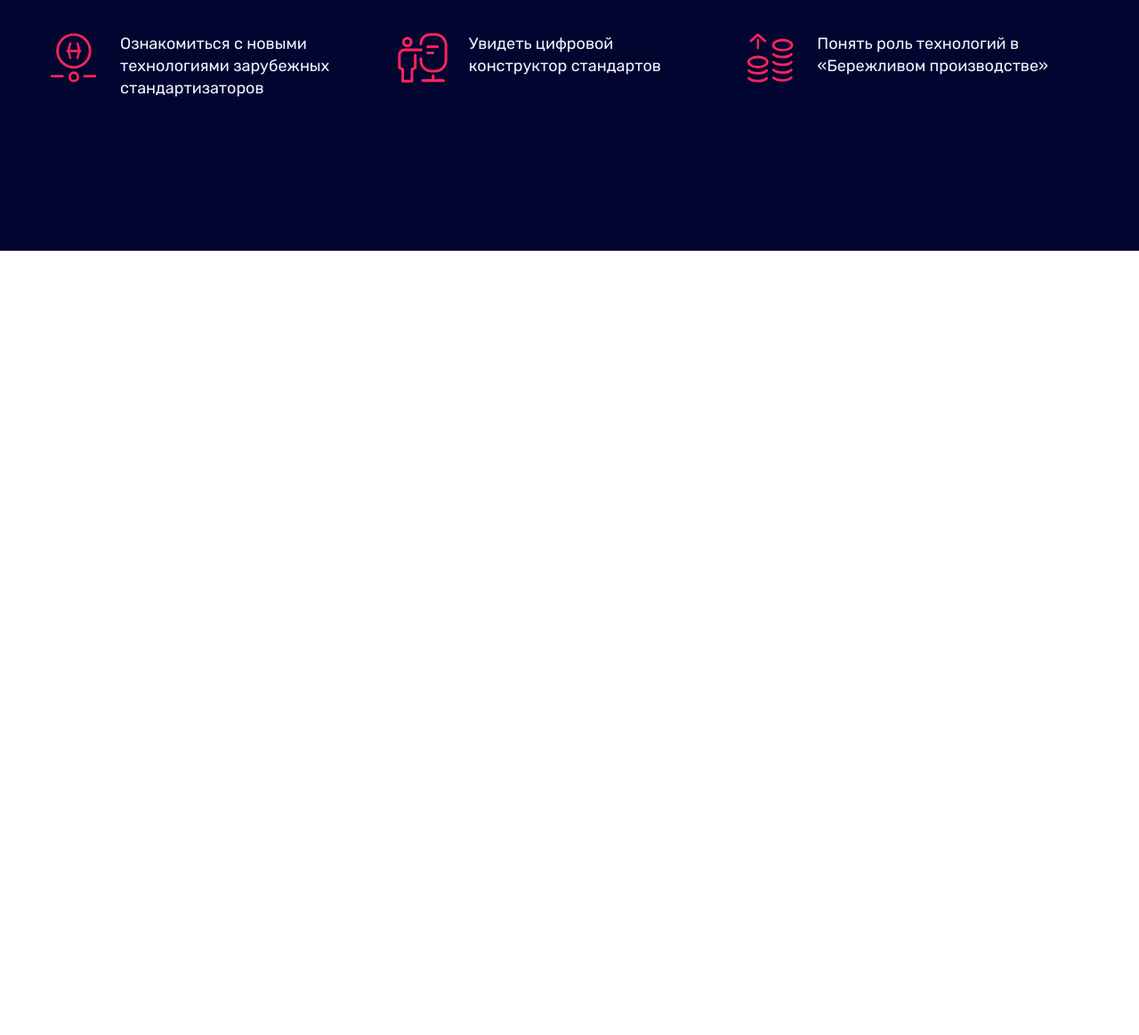
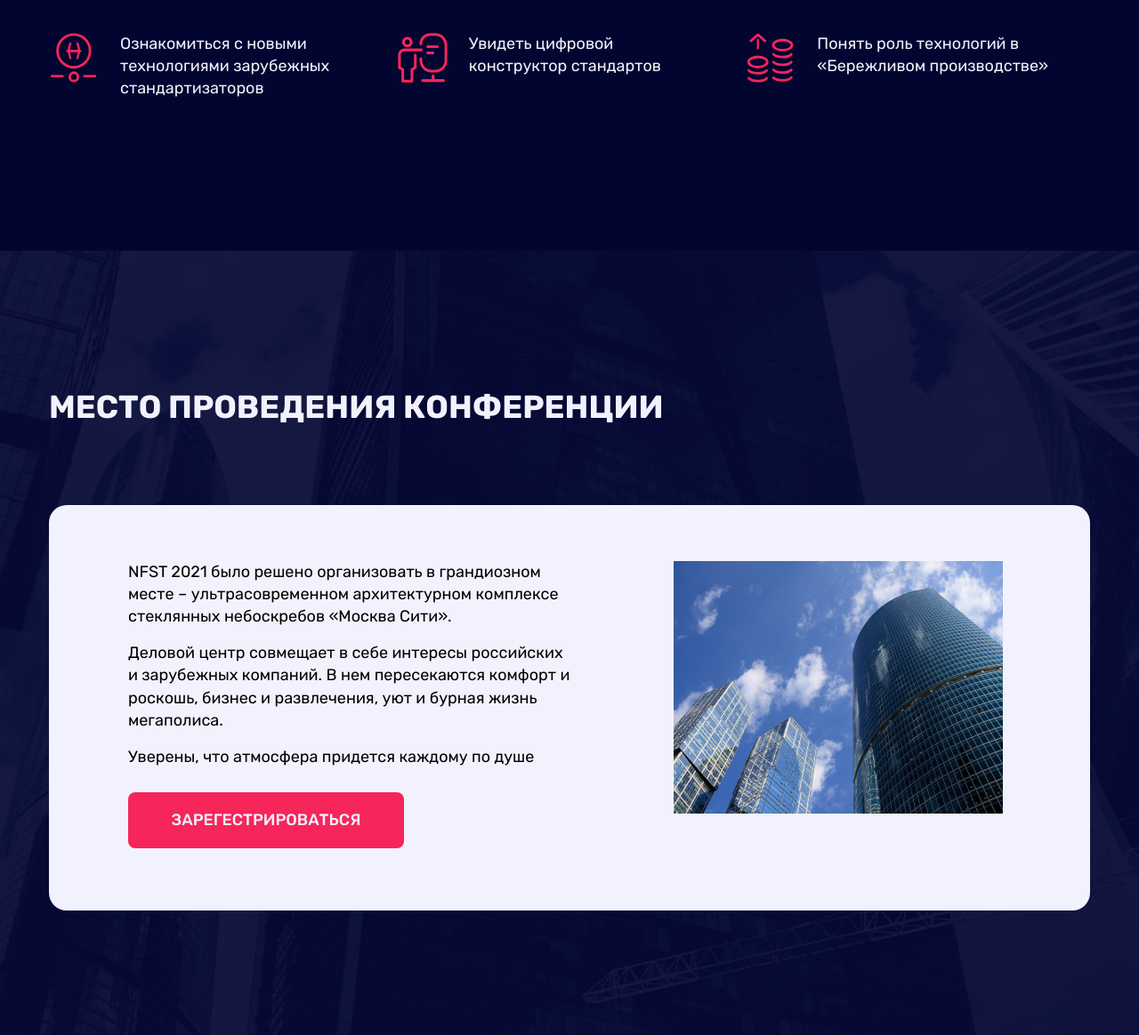
Before and after one commit to SerNerf/fin-sketch, a website: page app/index.html in a window 1280 px wide. Shown: the part 1907-3071 px from the top of the page at 89% size. Before the commit the page ends 2189 px from the top, so only its background shows below. Drawn offline with nearby package versions, Linux system fonts and the light colour scheme; files that its build step writes are made by us from their sources.

Commit message:
Сделал блок location

```diff
--- a/app/index.html
+++ b/app/index.html
@@ -79,7 +79,7 @@
                 </p>
               </div>
 
-              <a class="hero__btn" href="#">
+              <a class="hero__btn btn" href="#">
                 Зарегестрироваться
               </a>
             </div>
@@ -189,6 +189,48 @@
       </div>
     </section>
 
+    <section class="location">
+      <div class="container">
+        <h2 class="location__title title">
+          Место проведения конференции
+        </h2>
+
+        <div class="location__wrapper">
+
+          <div class="location__inner">
+
+            <div class="location__text">
+              <p>
+                NFST 2021 было решено организовать в грандиозном месте – ультрасовременном архитектурном комплексе стеклянных небоскребов «Москва Сити».
+              </p>
+              <p>
+                Деловой центр совмещает в себе интересы российских и зарубежных компаний. В нем пересекаются комфорт  и роскошь, бизнес и развлечения, уют и бурная жизнь мегаполиса.
+              </p>
+              <p>
+                Уверены, что атмосфера придется каждому по душе
+              </p>
+            </div>
+
+            <a class="location__btn btn" href="#">
+              Зарегестрироваться
+            </a>
+
+          </div>
+
+          <div class="location__slider">
+
+            <img class="location__img" src="images/slider-item1.jpg" alt="slider-1">
+            <!-- <img class="location__img" src="images/slider-item1.jpg" alt="slider-2">
+            <img class="location__img" src="images/slider-item1.jpg" alt="slider-3">
+            <img class="location__img" src="images/slider-item1.jpg" alt="slider-4"> -->
+
+          </div>
+
+        </div>
+
+      </div>
+    </section>
+
   </main>
 
   <footer class="footer">
--- a/app/js/main.js
+++ b/app/js/main.js
@@ -4,4 +4,8 @@ $(function(){
         $('.menu__list').toggleClass('menu__list--active')
     });
 
+    // $('.location__slider').slick({
+    //     arrows: false,
+    //   });
+
 });
--- a/app/scss/_global.scss
+++ b/app/scss/_global.scss
@@ -43,3 +43,21 @@ body {
     font-size: calc(24px + (36 - 24) * ((100vw - 320px) / (1200 - 320)));
   }
 }
+
+.btn {
+  display: flex;
+  justify-content: center;
+  align-items: center;
+  width: 100%;
+
+  @extend %rubik-500;
+  color: $primary;
+  text-transform: uppercase;
+
+  border-radius: 8px;
+  background-color: $accent;
+
+  @media(max-width: $xl) {
+    font-size: calc(14px + (18 - 14) * ((100vw - 320px) / (1200 - 320)));
+  }
+}
--- /dev/null
+++ b/app/scss/_libs.scss
@@ -0,0 +1 @@
+@import "../../node_modules/slick-carousel/slick/slick.scss";
--- a/app/scss/style.scss
+++ b/app/scss/style.scss
@@ -1,5 +1,6 @@
 @import "vars";
 @import "fonts";
+@import "libs";
 @import "reset";
 @import "global";
 
@@ -226,23 +227,12 @@
     }
 
     &__btn {
-        display: flex;
-        justify-content: center;
-        align-items: center;
         max-width: 310px;
-        width: 100%;
         height: 63px;
-
-        @extend %rubik-500;
-        text-transform: uppercase;
-
-        border-radius: 8px;
-        background-color: $accent;
 
         @media(max-width: $xl) {
             max-width: calc(288px + (310 - 288) * ((100vw - 320px) / (1200 - 320)));
             height: calc(49px + (63 - 49) * ((100vw - 320px) / (1200 - 320)));
-            font-size: calc(14px + (18 - 14) * ((100vw - 320px) / (1200 - 320)));
         }
     }
 }
@@ -395,5 +385,86 @@
             font-size: calc(14px + (18 - 14) * ((100vw - 320px) / (1200 - 320)));
         }
     }
+}
+
+.location {
+    padding: 140px 0;
+
+    background-image: url("../images/location-bg.png");
+    @extend %images;
+
+    @media(max-width: $xl) {
+        padding: calc(60px + (140 - 60) * ((100vw - 320px) / (1200 - 320))) 0;
+    }
+
+    &__title {
+        margin-bottom: 74px;
+
+        @media(max-width: $xl) {
+            margin-bottom: calc(40px + (74 - 40) * ((100vw - 320px) / (1200 - 320)));
+        }
+    }
+
+    &__wrapper {
+        display: flex;
+        justify-content: space-between;
+        width: 100%;
+        padding: 63px 98px 70px 89px;
+
+        border-radius: 20px;
+        background-color: $primary;
+
+        @media(max-width: $xl) {
+            padding: calc(40px + (63 - 40) * ((100vw - 320px) / (1200 - 320))) calc(18px + (98 - 18) * ((100vw - 320px) / (1200 - 320))) calc(40px + (70 - 40) * ((100vw - 320px) / (1200 - 320))) calc(18px + (89 - 18) * ((100vw - 320px) / (1200 - 320)));
+        }
+
+        @media(max-width: $lg) {
+            flex-direction: column;
+            justify-content: center;
+            max-width: calc(290px + (650 - 290) * ((100vw - 320px) / (1200 - 320)));
+            margin: 0 auto;
+        }
+    }
+
+    &__inner {
+        max-width: 500px;
+        margin-right: 20px;
+    }
+
+    &__text {
+        margin-bottom: 27px;
+        p {
+            &:not(:last-child) {
+                margin-bottom: 16px;
+            }
+        }
+
+        @media(max-width: $xl) {
+            margin-bottom: calc(20px + (27 - 20) * ((100vw - 320px) / (1200 - 320)));
+            font-size: calc(14px + (18 - 14) * ((100vw - 320px) / (1200 - 320)));
+
+            p {
+                &:not(:last-child) {
+                    margin-bottom: calc(12px + (16 - 12) * ((100vw - 320px) / (1200 - 320)));
+                }
+            }
+        }
+    }
+
+    &__btn {
+        max-width: 310px;
+        height: 63px;
+
+        @media(max-width: $xl) {
+            max-width: calc(254px + (310 - 254) * ((100vw - 320px) / (1200 - 320)));
+        }
+
+        @media(max-width: $lg) {
+            margin-bottom: 35px;
+        }
+    }
+
+
+
 
 }
--- a/gulpfile.js
+++ b/gulpfile.js
@@ -42,6 +42,7 @@ function styles() {
 function scripts() {
   return src([
     'node_modules/jquery/dist/jquery.js',
+    'node_modules/slick-carousel/slick/slick.js',
     'app/js/main.js'
   ])
   .pipe(concat('main.min.js'))
--- a/package.json
+++ b/package.json
@@ -17,7 +17,8 @@
     "gulp-imagemin": "^7.1.0",
     "gulp-sass": "^4.1.0",
     "gulp-uglify": "^3.0.2",
-    "jquery": "^3.5.1"
+    "jquery": "^3.5.1",
+    "slick-carousel": "^1.8.1"
   },
   "dependencies": {}
 }
```
Also changed, not shown: app/images/location-bg.png (added), app/images/slider-item1.jpg (added), app/js/main.min.js.
